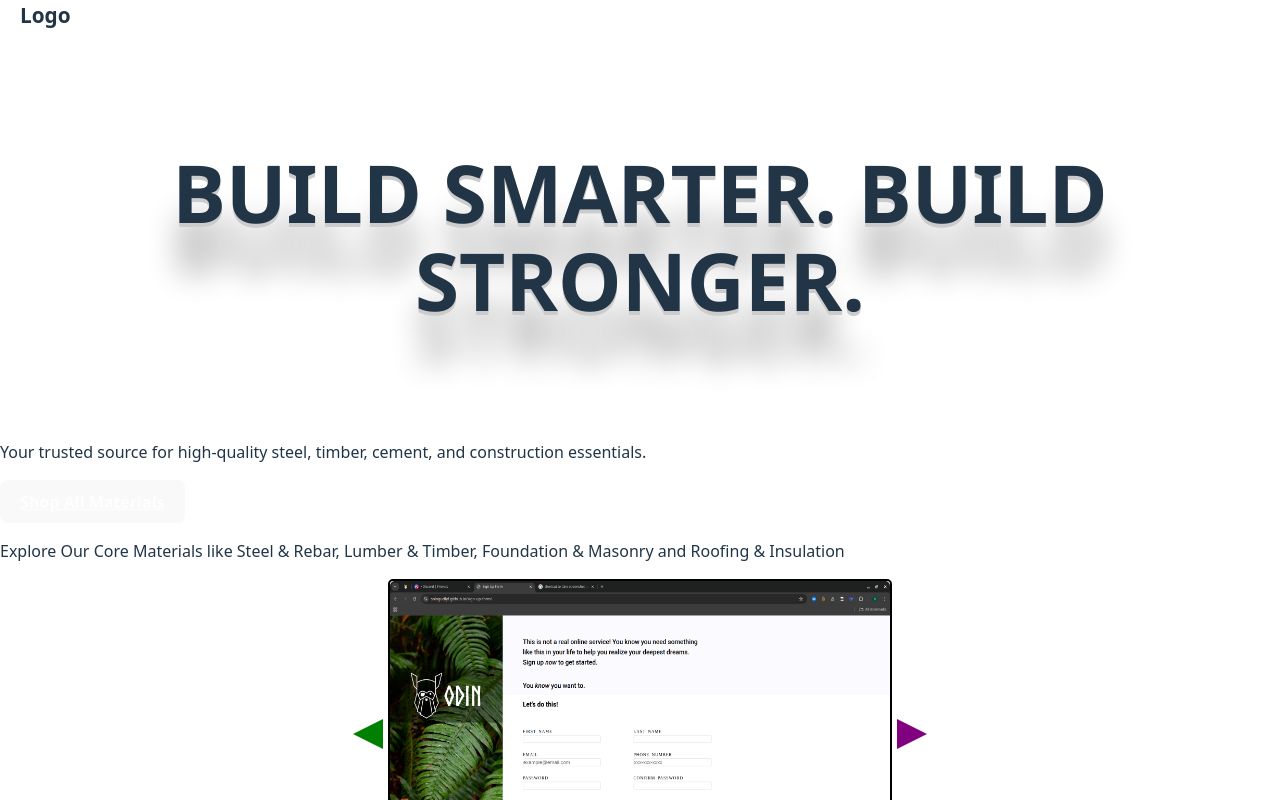
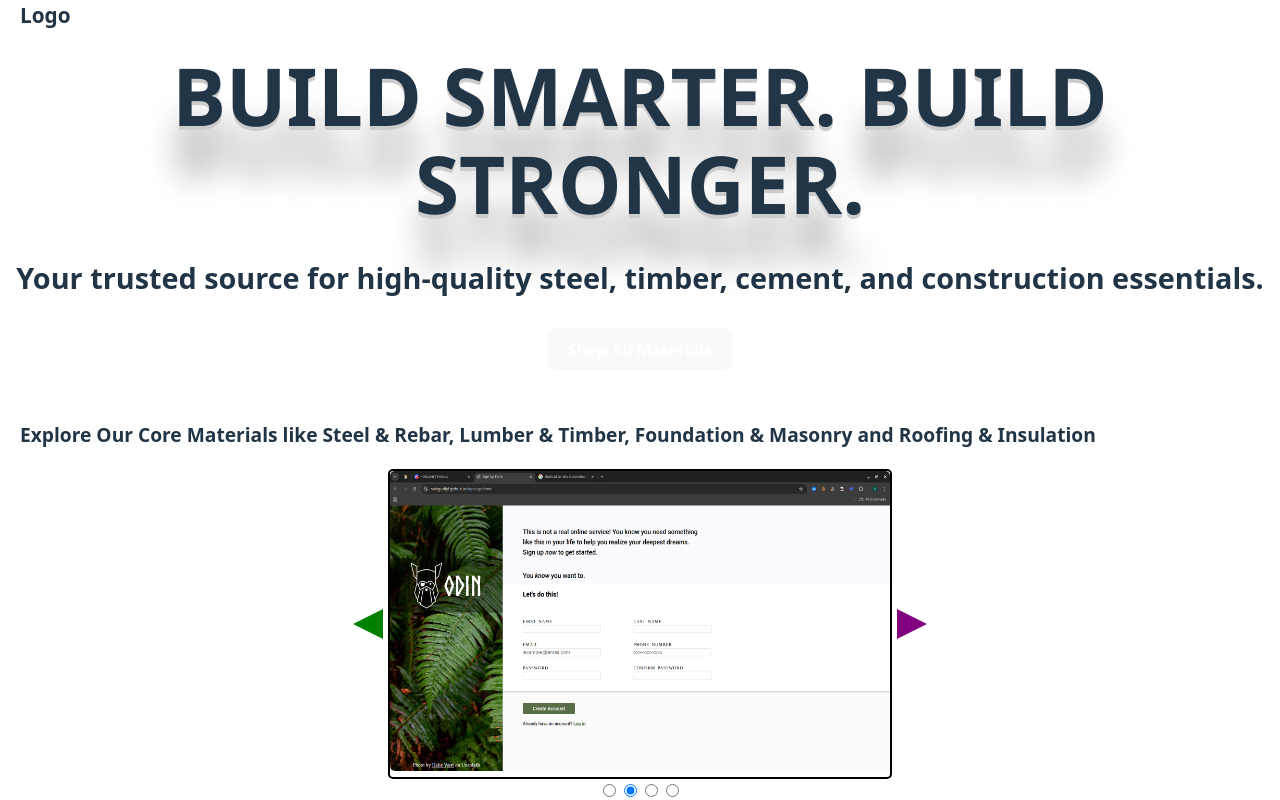
Before and after one commit to SoloGudLyf/shopping-cart, a React (Vite) app: page / in a window 1280 px wide. Shown: the top 800 px of the page. Built offline with nearby package versions, Linux system fonts and the light colour scheme.

Commit message:
feat: Style headline and image carousel

```diff
--- a/src/components/Home.jsx
+++ b/src/components/Home.jsx
@@ -14,7 +14,7 @@ export function Homepage() {
         </span>
       </div>
       <div className={styles.content}>
-        <section className="headline">
+        <section className={styles.headline}>
           <h1>BUILD SMARTER. BUILD STRONGER.</h1>
           <p>
             Your trusted source for high-quality steel, timber, cement, and
@@ -24,6 +24,7 @@ export function Homepage() {
             <Link>Shop All Materials</Link>
           </button>
         </section>
+        <section className={styles.imageCarousel}>
           <p>
             Explore Our Core Materials like Steel & Rebar, Lumber & Timber,
             Foundation & Masonry and Roofing & Insulation{" "}
@@ -48,6 +49,7 @@ export function Homepage() {
               },
             ]}
           />
+        </section>
         <section className="container">
           <div className="features">
             <h2>Why Choose Us?</h2>
--- a/src/styles/Home.module.css
+++ b/src/styles/Home.module.css
@@ -1,7 +1,7 @@
 .container {
   display: flex;
   flex-direction: column;
-  gap: 100px;
+  gap: 20px;
 }
 
 .navBar {
@@ -11,7 +11,6 @@
   margin-left: 20px;
   font-size: 1.3rem;
   font-weight: bold;
-
 }
 
 a {
@@ -30,7 +29,33 @@ a:hover {
   gap: 15px;
 }
 
+.headline  {
+  text-align: center;
+}
+
+.headline p{
+  font-size: 1.8rem;
+  font-weight: bold;
+}
+
+.headline a{
+  text-decoration: none;
+}
+
+.imageCarousel{
+  margin-top: 50px;
+}
+
+.imageCarousel p{
+  margin-left: 20px;
+  font-weight: bold;
+  font-size: 1.2rem;
+}
+
 .content h1 {
+  margin: 0;
+  position: relative;
+  top: 50px;
   font-size: 5rem;
   text-align: center;
   font-family: "Segoe UI", Tahoma, Geneva, Verdana, sans-serif;
```
Lines whose indentation alone changed are shown as unchanged.
